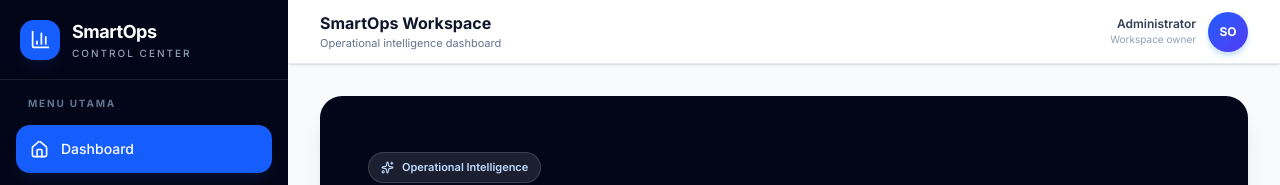
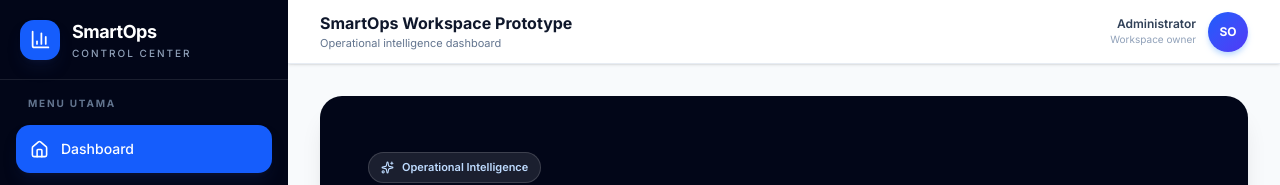
Before and after one commit to askaradigitalmedia-svg/smartops, a Next.js app: page / in a window 1280 px wide. Shown: the top 185 px of the page. Built offline with nearby package versions, Linux system fonts and the light colour scheme.

Commit message:
change navbar title

```diff
--- a/src/components/Navbar.tsx
+++ b/src/components/Navbar.tsx
@@ -15,7 +15,7 @@ export default function Navbar({ onMenuClick }: { onMenuClick: () => void }) {
           <Menu size={20} />
         </button>
         <div className="min-w-0">
-          <p className="truncate text-sm font-bold text-slate-900 sm:text-base">SmartOps Workspace</p>
+          <p className="truncate text-sm font-bold text-slate-900 sm:text-base">SmartOps Workspace Prototype</p>
           <p className="hidden text-[11px] text-slate-500 sm:block">Operational intelligence dashboard</p>
         </div>
       </div>
```
